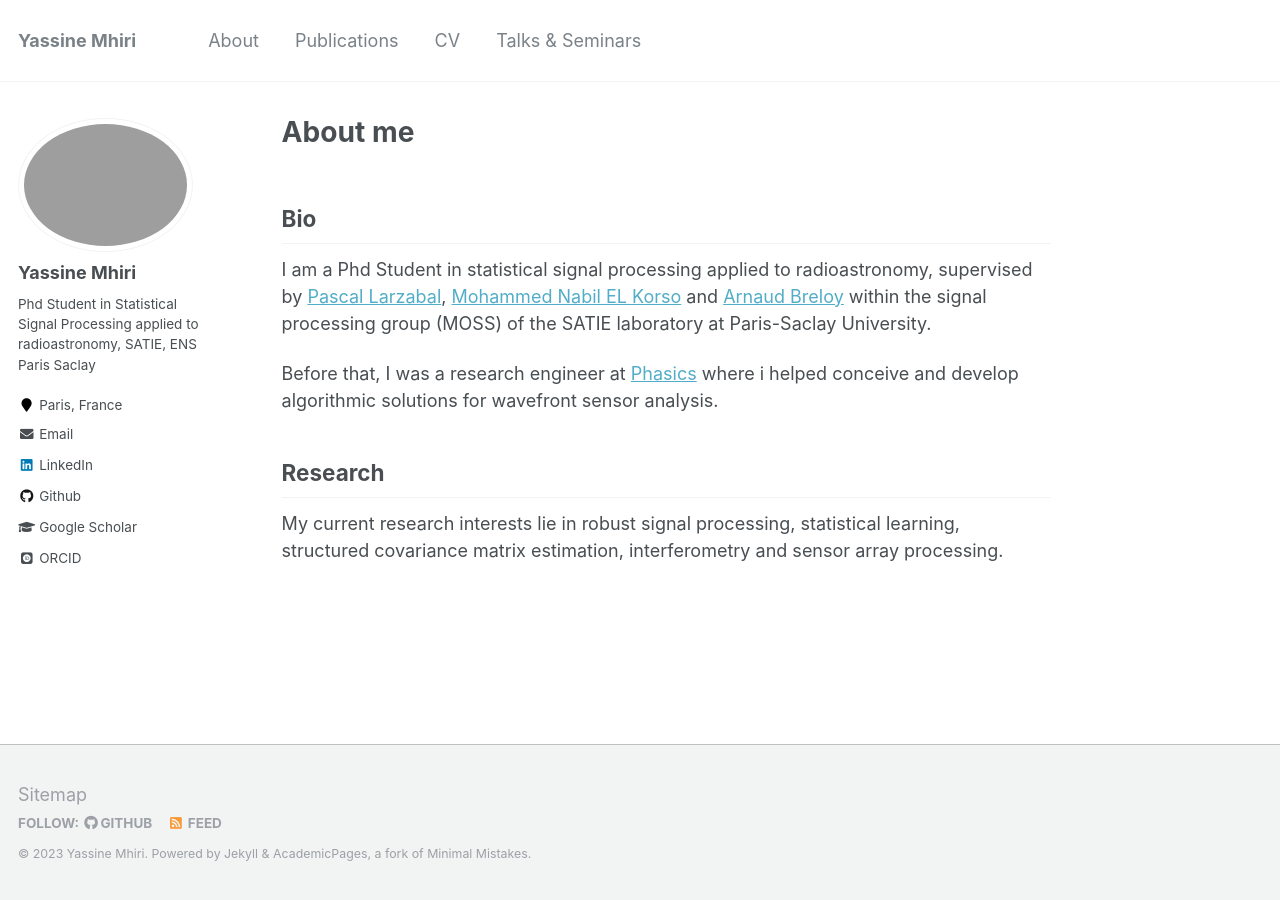
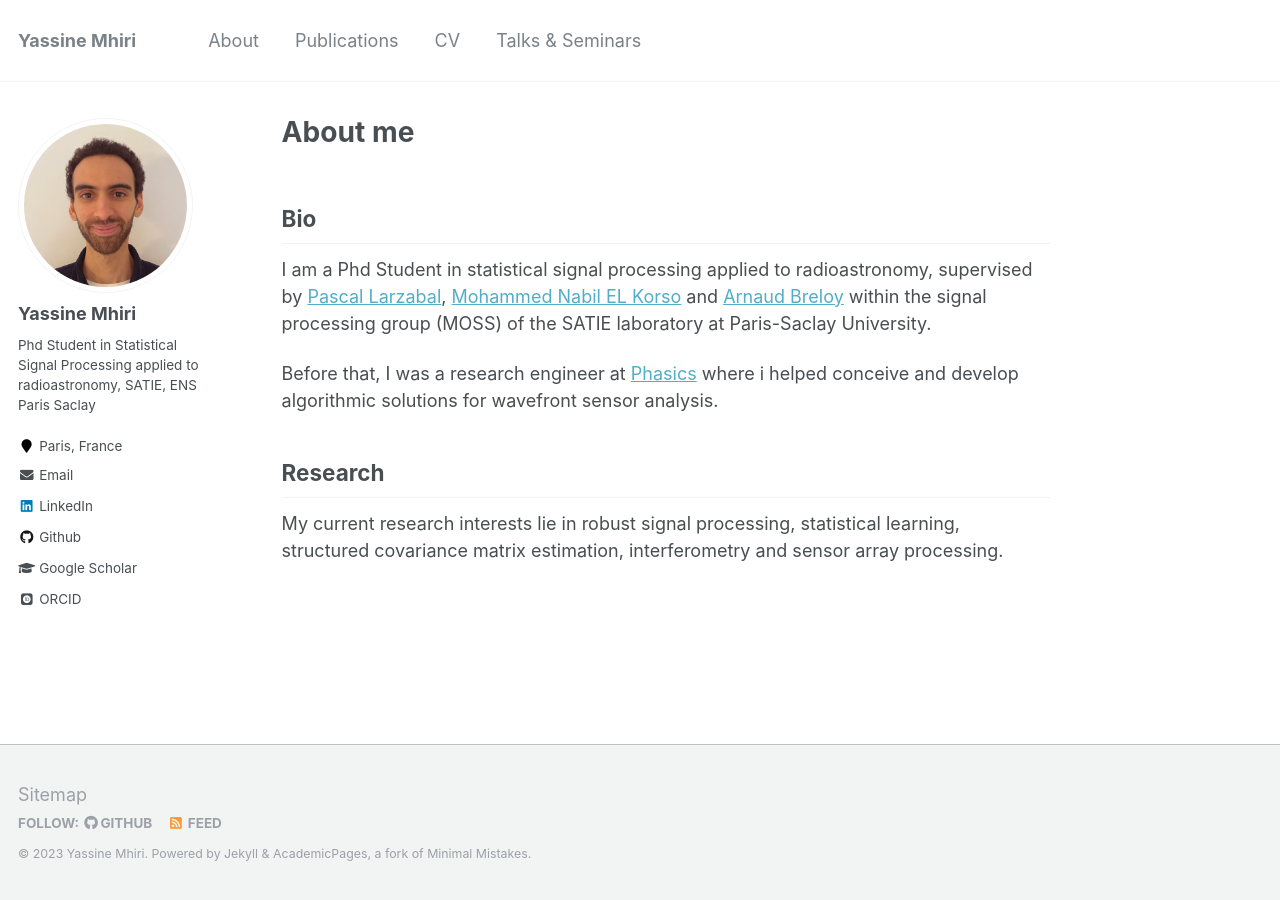
Before and after one commit to y-mhiri/y-mhiri.github.io, a Jekyll site: the page built from _pages/about.md, in a window 1280 px wide. Built offline with Jekyll 4.4.1, drawn with Linux system fonts in a browser that asks for light colours; some web fonts are replaced.

Commit message:
change profil picture

```diff
--- a/_config.yml
+++ b/_config.yml
@@ -81,7 +81,7 @@ analytics:
 # Site Author
 author:
   name             : "Yassine Mhiri"
-  avatar           : "photo-id.png"
+  avatar           : "photo-id.jpg"
   bio              : "Phd Student in Statistical Signal Processing applied to radioastronomy, SATIE, ENS Paris Saclay"
   location         : "Paris, France"
   employer         :
```
